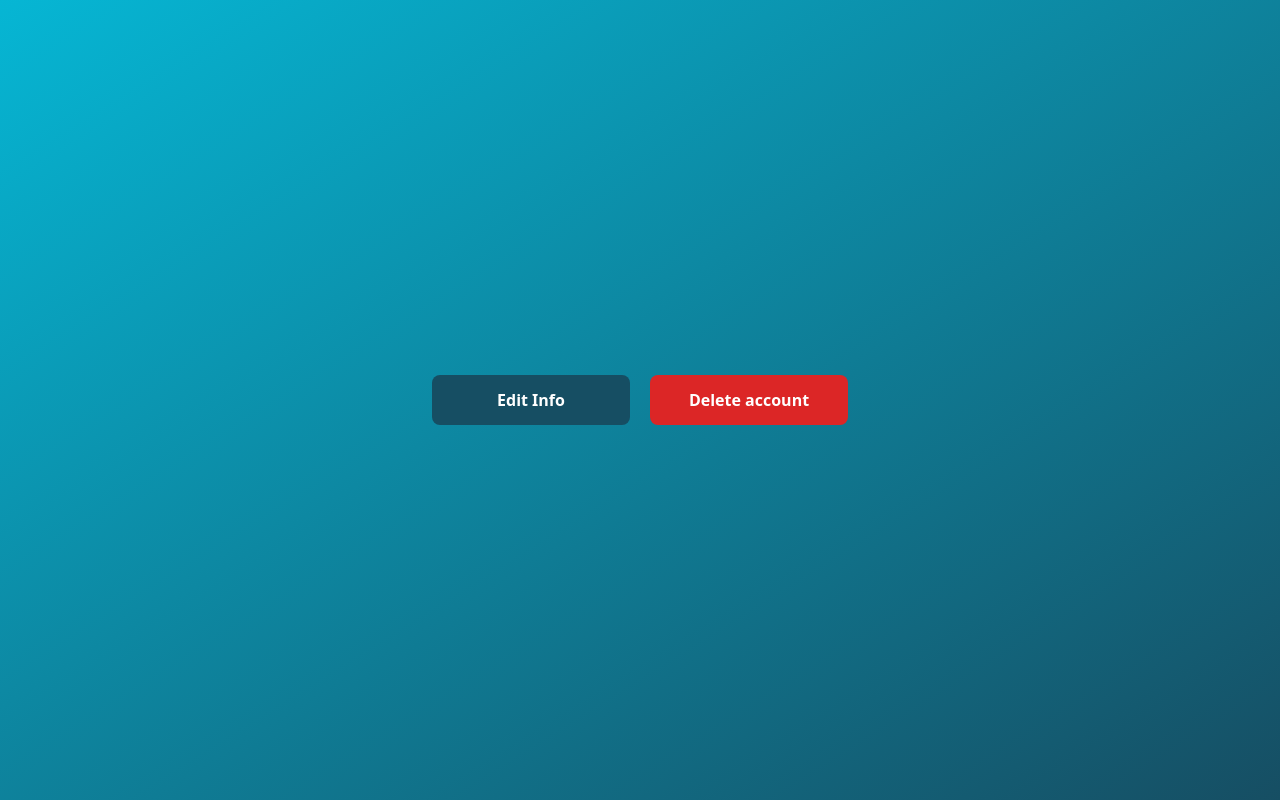
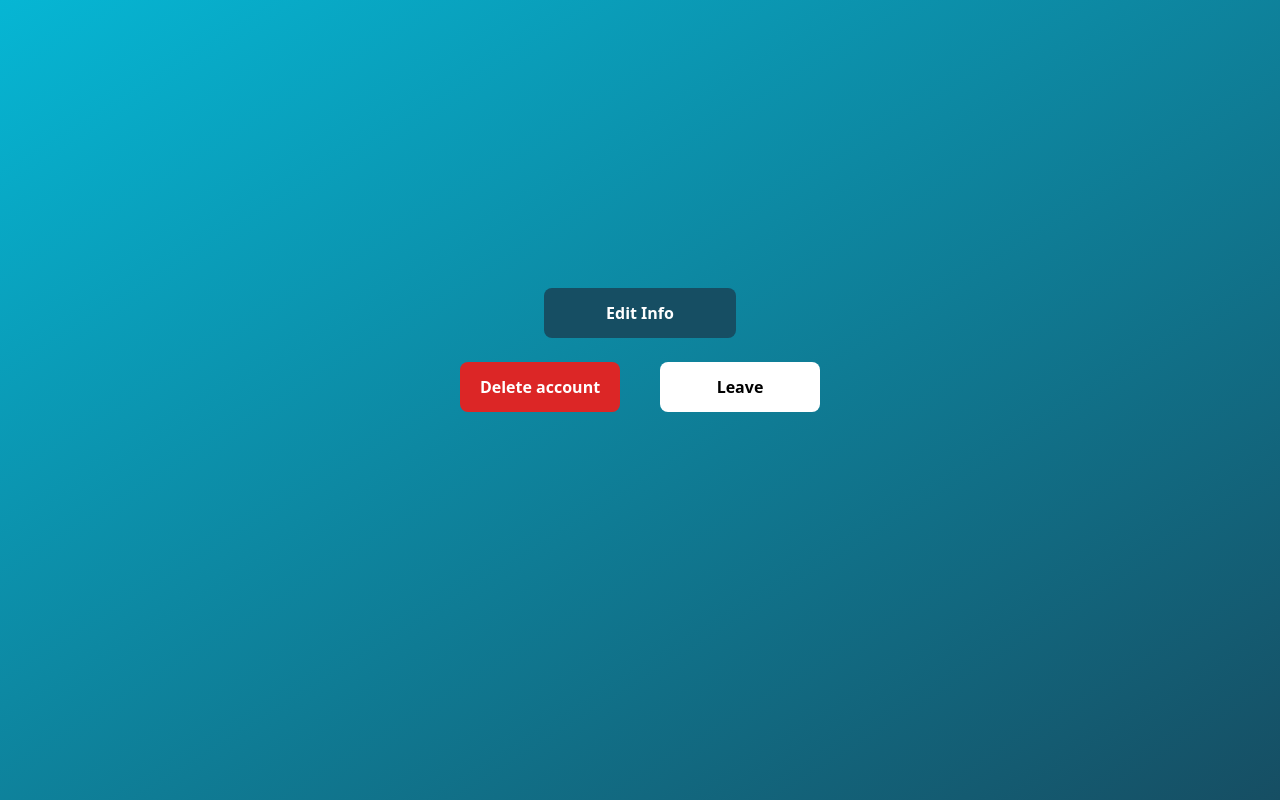
Before and after one commit to igormooura/auth-system, a React (Vite) app in the folder frontend/: page /home in a window 1280 px wide. Built offline with nearby package versions, Linux system fonts and the light colour scheme; no server answers; sample sign-in values are in the browser's storage.

Commit message:
feat: added leave button to home page

```diff
--- a/frontend/src/pages/Home.tsx
+++ b/frontend/src/pages/Home.tsx
@@ -4,6 +4,7 @@ import DeleteButton from "../components/Buttons/DeleteButton";
 import SubmitButton from "../components/Buttons/SubmitButton";
 import axios from "axios";
 import { useNavigate } from "react-router-dom";
+import LeaveButton from "../components/Buttons/LeaveButton";
 
 const Home: React.FC = () => {
   const { userInfo, token, logout } = useVerifyAuth();
@@ -15,6 +16,10 @@ const Home: React.FC = () => {
   const handleEditUser = () => {
     navigate("/edit");
   };
+
+  const handleLeave = () =>{
+    logout()
+  }
 
   const handleDeleteAccount = async () => {
     if (!userInfo || !token) {
@@ -42,10 +47,30 @@ const Home: React.FC = () => {
   };
 
   return (
-    <div className="bg-gradient-to-tl from-cyan-900 to-cyan-500 min-h-screen w-full flex items-center justify-center">
-      <div className="flex flex-row gap-5 w-full max-w-md px-4">
-        <SubmitButton onClick={handleEditUser}>Edit Info</SubmitButton>
-        <DeleteButton onClick={handleDeleteAccount}>Delete account</DeleteButton>
+    <div className="bg-gradient-to-tl from-cyan-900 to-cyan-500 min-h-screen w-full flex flex-col justify-between items-center p-52">
+
+      <div className="flex flex-col items-center gap-6 mt-20">
+        <div className="w-48">
+          <SubmitButton onClick={handleEditUser}>Edit Info</SubmitButton>
+        </div>
+
+        <div className="flex flex-row gap-10">
+          <div className="w-40">
+            <DeleteButton onClick={handleDeleteAccount}>Delete account</DeleteButton>
+          </div>
+          <div className="w-40">
+            <LeaveButton onClick={handleLeave}>Leave</LeaveButton>
+          </div>
+        </div>
+      </div>
+
+
+      <div className="w-full flex justify-center items-center h-24">
+        {userInfo?.isAdmin && (
+          <div className="text-white font-bold text-xl text-center">
+            Admin resource: see all users
+          </div>
+        )}
       </div>
     </div>
   );
```
